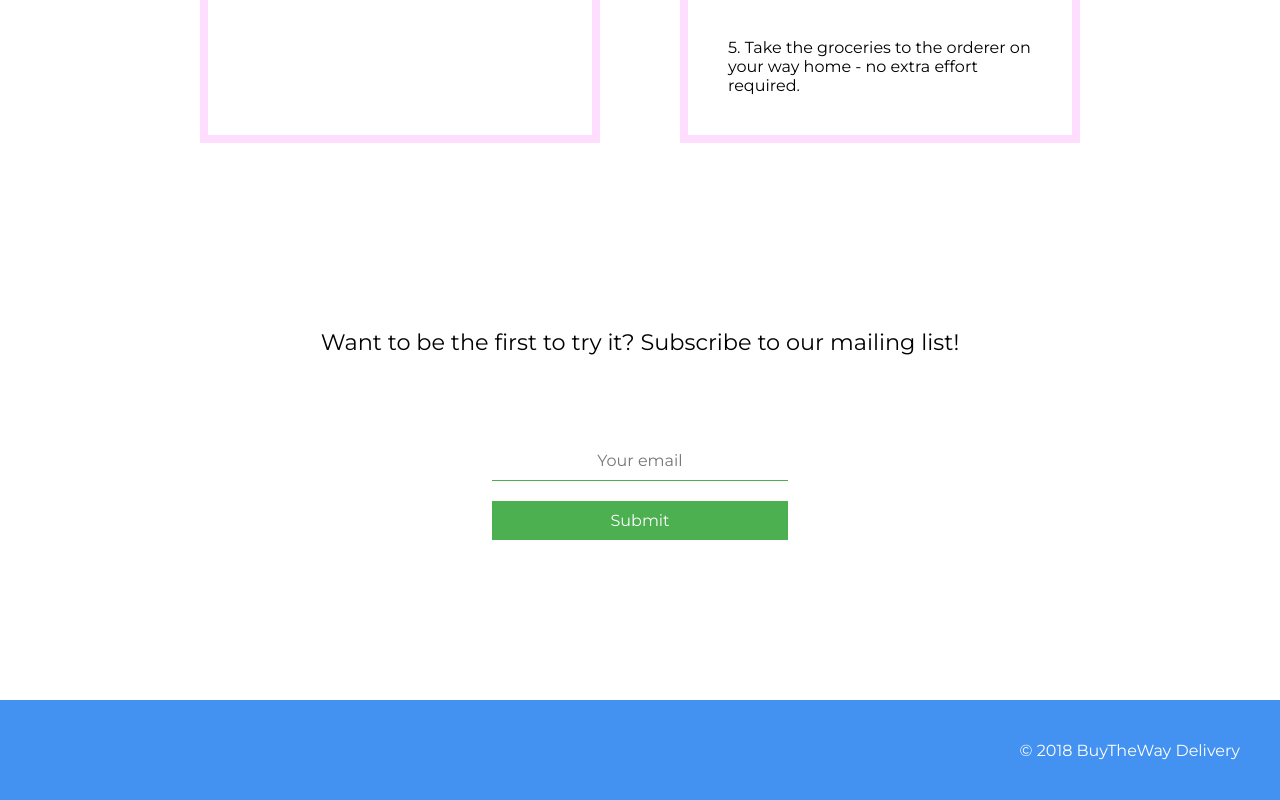
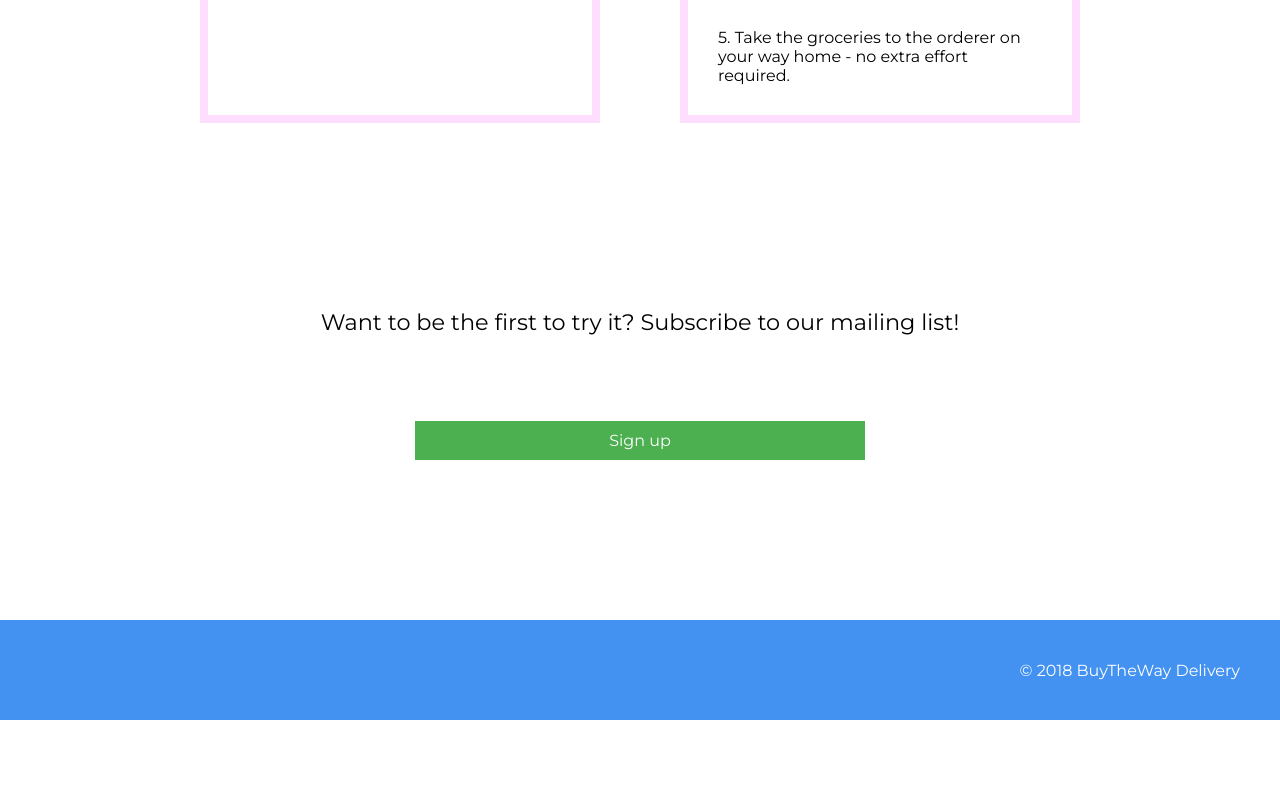
Before and after one commit to anttispitkanen/buytheway, a plain HTML site: page index.html in a window 1280 px wide. Shown: the part 1218-2018 px from the top of the page. After the commit the page ends 1938 px from the top, so only its background shows below. Drawn offline with Linux system fonts and the light colour scheme.

Commit message:
change to google forms link

```diff
--- a/index.html
+++ b/index.html
@@ -38,10 +38,7 @@
 
     <div class="cta">
         <span class="call-to-action">Want to be the first to try it? Subscribe to our mailing list!</span>
-        <form>
-            <input type="text" placeholder="Your email">
-            <input type="submit" value="Submit">
-        </form>
+        <a class="signup-btn" href="https://goo.gl/forms/qO8GaP9IkcqH3fen1" target="_blank">Sign up</a>
     </div>
 
     <footer>
--- a/styles.css
+++ b/styles.css
@@ -7,7 +7,6 @@
 }
 
 body {
-    /* background: #D6EFFF; */
     display: flex;
     flex-direction: column;
     align-items: center;
@@ -37,6 +36,7 @@ h1 {
     font-size: 3rem;
     font-weight: bold;
     border: 5px solid white;
+    text-shadow: 1px 1px 1px rgba(0,0,0,.6);
 }
 
 h2 {
@@ -49,7 +49,6 @@ h2 {
     display: flex;
     flex-direction: column;
     align-items: center;
-    /* background-color: #FFDDFF; */
     padding: 40px 20px;
 }
 
@@ -75,11 +74,9 @@ h3 {
 .column-1, .column-2 {
     width: 400px;
     max-width: 100vw;
-    padding: 20px;
+    padding: 10px;
     margin: 20px 0;
     border: 8px solid #FFDDFF;
-    /* background-color: #FFDDFF; */
-    /* box-shadow: 1px 1px 10px -1px rgba(0,0,0,.6); */
 }
 
 h4 {
@@ -108,28 +105,15 @@ h4 {
     padding-bottom: 80px;
 }
 
-.cta form input {
+.signup-btn {
+    background-color: #4caf50;
+    color: white;
+    font-size: 1rem;
+    text-decoration: none;
     width: 100%;
     text-align: center;
     max-width: 450px;
     padding: 10px;
-}
-
-input[type="text"] {
-    font-size: 1rem;
-    border-bottom: 1px solid #4caf50;
-    margin-bottom: 20px;
-}
-
-input[type="text"]:focus {
-    outline: none;
-}
-
-input[type=submit] {
-    background-color: #4caf50;
-    color: white;
-    font-size: 1rem;
-    cursor: pointer;
 }
 
 footer {
```
